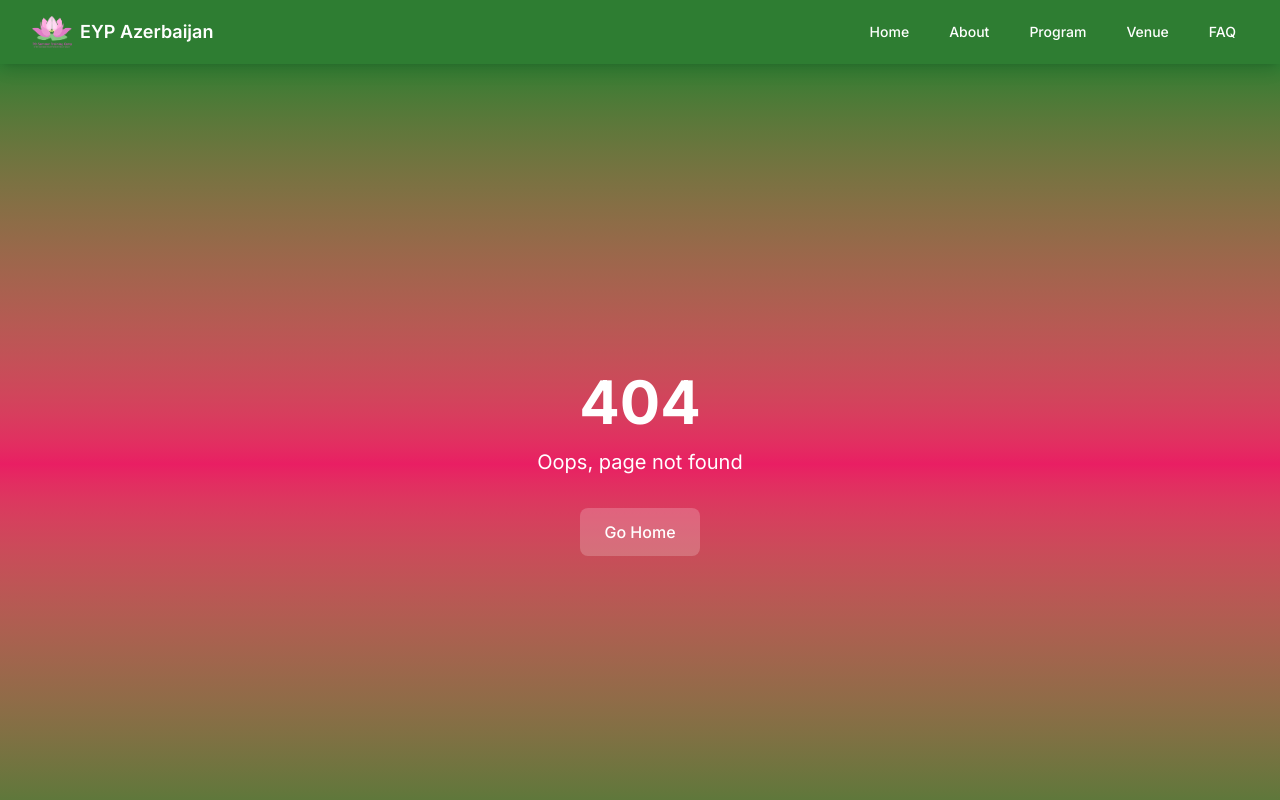
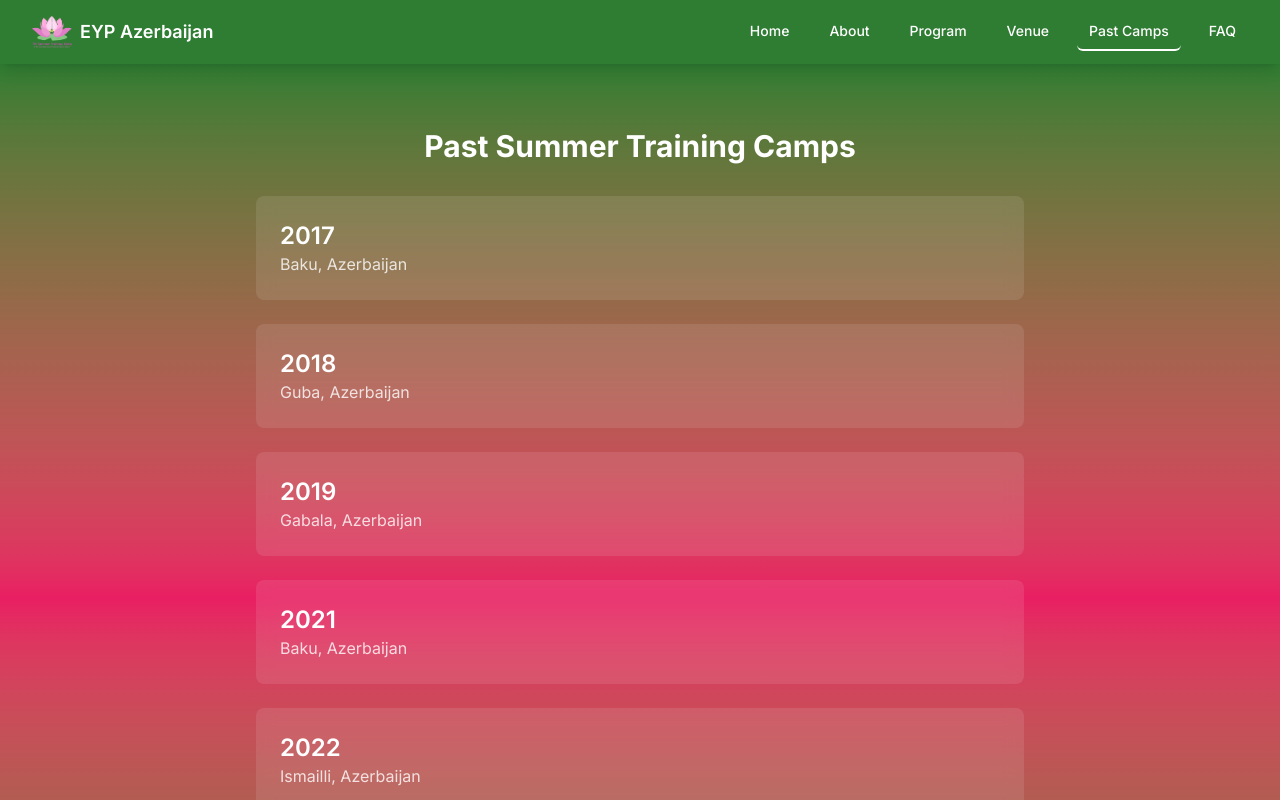
Before and after one commit to Ph4ntomByte/Summer_Training_Camp, a Next.js app: page /past-camps in a window 1280 px wide. Before the commit this address had no page. Shown: the top 800 px of the page. Built offline with nearby package versions, Linux system fonts and the light colour scheme.

Commit message:
Add Past Camps page

```diff
--- /dev/null
+++ b/src/app/past-camps/page.tsx
@@ -0,0 +1,30 @@
+import React from 'react'
+import {SectionHeading} from '@/components/SectionHeading/SectionHeading'
+
+export default function PastCampsPage() {
+  const pastCamps = [
+    { year: 2017, location: 'Baku, Azerbaijan' },
+    { year: 2018, location: 'Guba, Azerbaijan' },
+    { year: 2019, location: 'Gabala, Azerbaijan' },
+    { year: 2021, location: 'Baku, Azerbaijan' },
+    { year: 2022, location: 'Ismailli, Azerbaijan' },
+    { year: 2023, location: 'Nabran, Azerbaijan' },
+    { year: 2024, location: 'Choosing, Azerbaijan' },
+  ]
+
+  return (
+    <main className="min-h-screen bg-gradient-to-b from-[#2E7D32] via-[#E91E63] to-[#2E7D32] text-white py-16">
+      <div className="container mx-auto px-4">
+        <SectionHeading>Past Summer Training Camps</SectionHeading>
+        <ul className="space-y-6 max-w-3xl mx-auto">
+          {pastCamps.map((camp) => (
+            <li key={camp.year} className="bg-white/10 backdrop-blur-sm p-6 rounded-lg">
+              <h3 className="text-2xl font-semibold">{camp.year}</h3>
+              <p className="text-white/80">{camp.location}</p>
+            </li>
+          ))}
+        </ul>
+      </div>
+    </main>
+  )
+}
--- a/src/components/Navigation/Navbar.tsx
+++ b/src/components/Navigation/Navbar.tsx
@@ -14,7 +14,8 @@ export default function Navbar() {
     { href: '/about', label: 'About' },
     { href: '/program', label: 'Program' },
     { href: '/venue', label: 'Venue' },
-    { href: '/faq', label: 'FAQ' },
+    { href: '/past-camps', label: 'Past Camps' },
+    { href: '/faq', label: 'FAQ' }
   ];
   useEffect(() => {
     setIsOpen(false)
@@ -69,9 +70,9 @@ export default function Navbar() {
             >
               <span className="sr-only">Open main menu</span>
               {!isOpen ? (
-                  <svg className="block h-6 w-6"/>
+                <svg className="block h-6 w-6" />
               ) : (
-                  <svg className="block h-6 w-6"/>
+                <svg className="block h-6 w-6" />
               )}
               <span className="ml-2 text-sm font-medium">Menu</span>
             </button>
```
Also changed, not shown: src/app/page.tsx (+8 -0 lines). Lines whose indentation alone changed are shown as unchanged.
